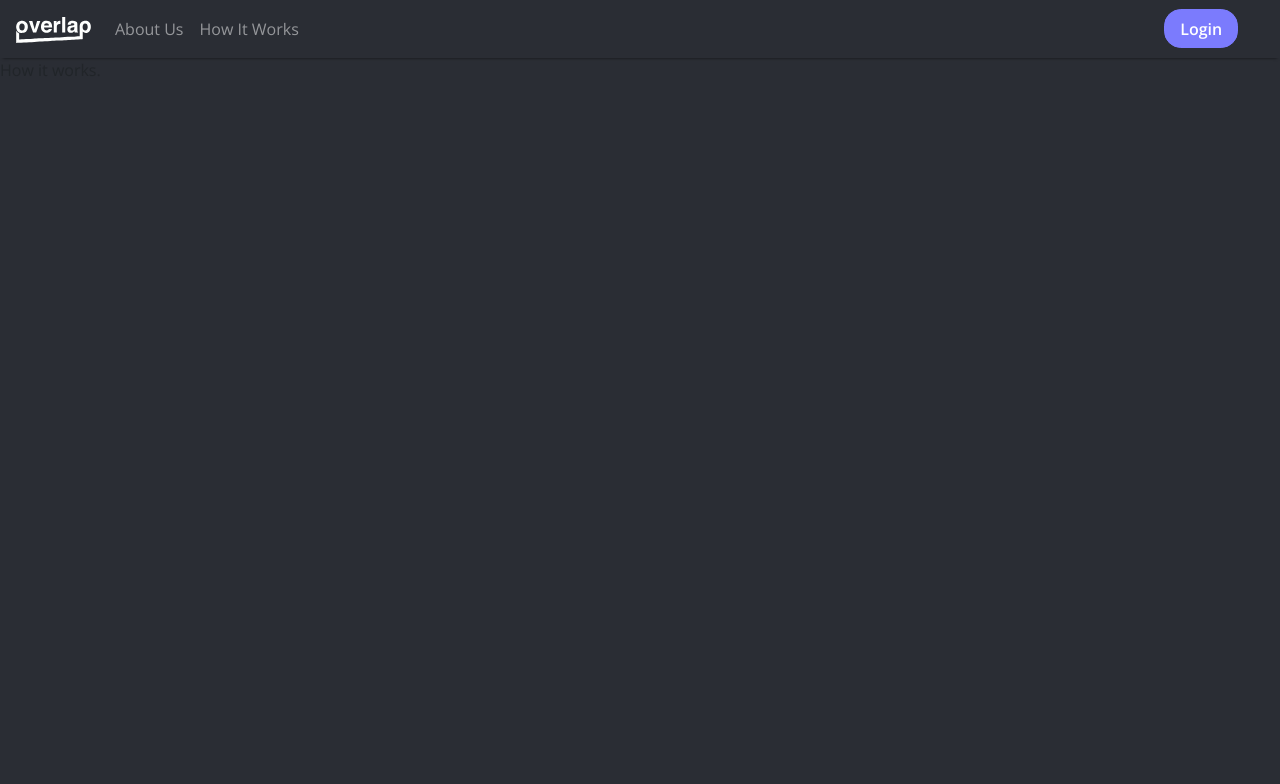
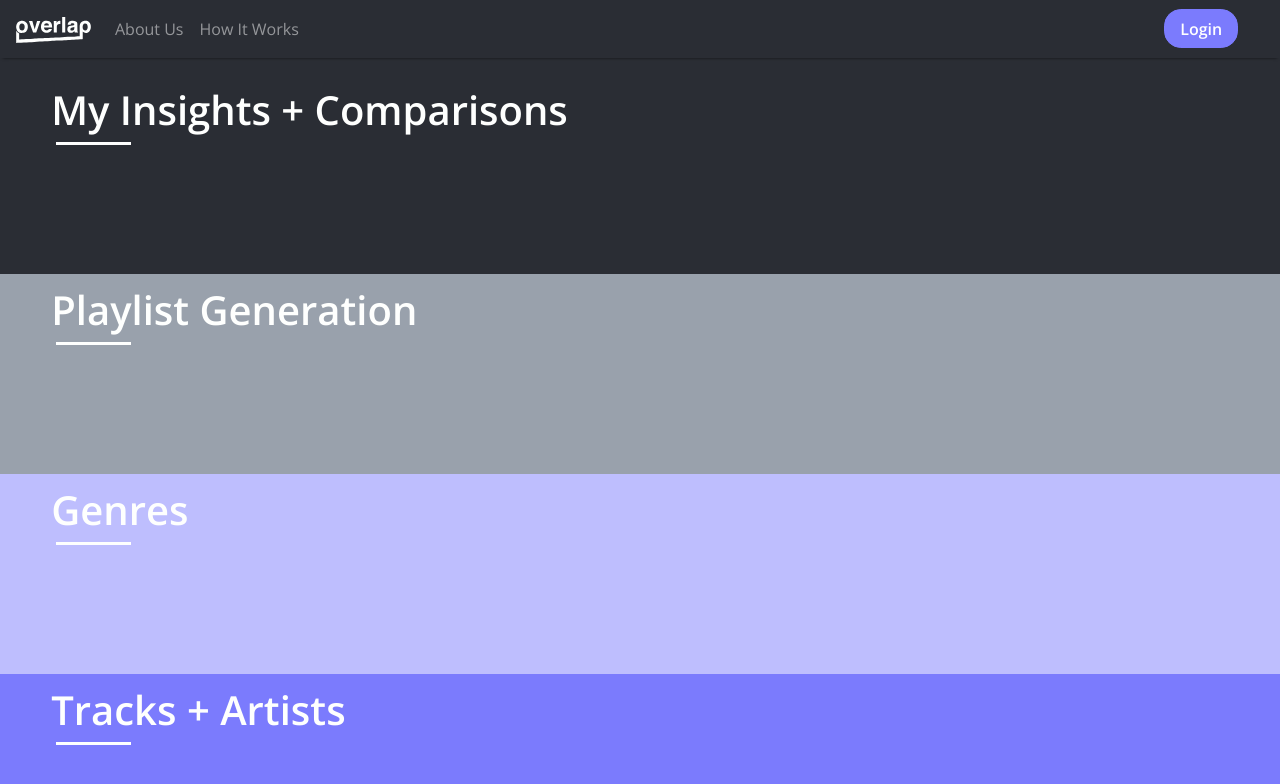
Before and after one commit to IGEN330-Overlap/Overlap, a React (Create React App) app in the folder frontend/: page /how-it-works in a window 1280 px wide. Shown: the top 784 px of the page. Built offline with nearby package versions, Linux system fonts and the light colour scheme.

Commit message:
page frame setup

```diff
--- a/frontend/src/GroupProfilePage/GroupName/GroupName.css
+++ b/frontend/src/GroupProfilePage/GroupName/GroupName.css
@@ -25,7 +25,7 @@
     margin-bottom: 10px;
     color: var(--neutral-color-3);
 }
-.under-bar {
+.group-name-container .under-bar {
     margin-left: 10px;
     width: 75px;
     height: 3px;
--- a/frontend/src/GroupProfilePage/IndividualComparisons/IndividualComparisons.css
+++ b/frontend/src/GroupProfilePage/IndividualComparisons/IndividualComparisons.css
@@ -19,13 +19,18 @@
     margin-bottom: 5px;
     width: fit-content;
 }
-.under-bar{
+.my-insights .under-bar{
     margin-left: 10px;
     width: 75px;
     height: 3px;
     background-color: var(--off-white-color);
 }
-
+.comparisons .under-bar{
+    margin-left: 10px;
+    width: 75px;
+    height: 3px;
+    background-color: var(--off-white-color);
+}
 .comparisons h1 {
     color: var(--off-white-color);
     margin-left: 6px;
--- a/frontend/src/GroupProfilePage/TopGenres/TopGenres.css
+++ b/frontend/src/GroupProfilePage/TopGenres/TopGenres.css
@@ -29,7 +29,7 @@
     height: 3px;
     margin-bottom: 0px;
     /* background-color: var(--primary-color-main); */
-    background-color: white;
+    background-color: var(--off-white-color);
 }
 
 .genre-bars {
--- a/frontend/src/HowItWorks/HowItWorks.css
+++ b/frontend/src/HowItWorks/HowItWorks.css
@@ -1,7 +1,57 @@
 @import url(../variables.css);
 
 .hiw-root {
+    background-color: var(--primary-color-main);
     min-height: 100vh;
     height: fit-content;
+}
+.hiw-info {
+    display: flex;
+    flex-direction: column;
+    width: 100%;
+    min-height: 100vh;
+    padding-top: 2vh;
+}
+.hiw-content {
+    margin-left: 4vw;
+    margin-right: 4vw;
+    margin-top: 1vw;
+    margin-bottom: 1vw;
+}
+.hiw-insights {
     background-color: var(--primary-color-main);
+    min-height: 200px;
+    height: fit-content;
 }
+.hiw-playlistgeneration {
+    background-color: var(--neutral-color-7);
+    min-height: 200px;
+    height: fit-content;
+}
+.hiw-genres {
+    background-color: var(--blue-color-1);
+    min-height: 200px;
+    height: fit-content;
+}
+.hiw-topstats {
+    background-color: var(--blue-color-main);
+    min-height: 200px;
+    height: fit-content;
+}
+.hiw-musicstats {
+    background-color: #79cced;
+    min-height: 200px;
+    height: fit-content;
+}
+.hiw-root .under-bar {
+    margin-left: 5px;
+    width: 75px;
+    height: 3px;
+    margin-bottom: 0px;
+    background-color: var(--off-white-color);
+}
+/* text styles */
+.hiw-info h1 {
+    color: var(--off-white-color);
+    font-size: clamp(25px, 4vw, 40px);
+}
--- a/frontend/src/HowItWorks/HowItWorks.js
+++ b/frontend/src/HowItWorks/HowItWorks.js
@@ -7,7 +7,38 @@ const HowItWorks = (props) => {
     return (
         <div className="hiw-root">
             <Navbar1 />
-            How it works.
+            <div className="hiw-info">
+                <div className="hiw-insights">
+                    <div className="hiw-content">
+                        <h1><strong>My Insights + Comparisons</strong></h1>
+                        <div className="under-bar"></div>
+                    </div>
+                </div>
+                <div className="hiw-playlistgeneration">
+                <div className="hiw-content">
+                        <h1><strong>Playlist Generation</strong></h1>
+                        <div className="under-bar"></div>
+                    </div>
+                </div>
+                <div className="hiw-genres">
+                    <div className="hiw-content">
+                        <h1><strong>Genres</strong></h1>
+                        <div className="under-bar"></div>
+                    </div>
+                </div>
+                <div className="hiw-topstats">
+                    <div className="hiw-content">
+                        <h1><strong>Tracks + Artists</strong></h1>
+                        <div className="under-bar"></div>
+                    </div>
+                </div>
+                <div className="hiw-musicstats">
+                    <div className="hiw-content">
+                        <h1><strong>Music Stats</strong></h1>
+                        <div className="under-bar"></div>
+                    </div>
+                </div>
+            </div>
         </div>
     )
 }
```
